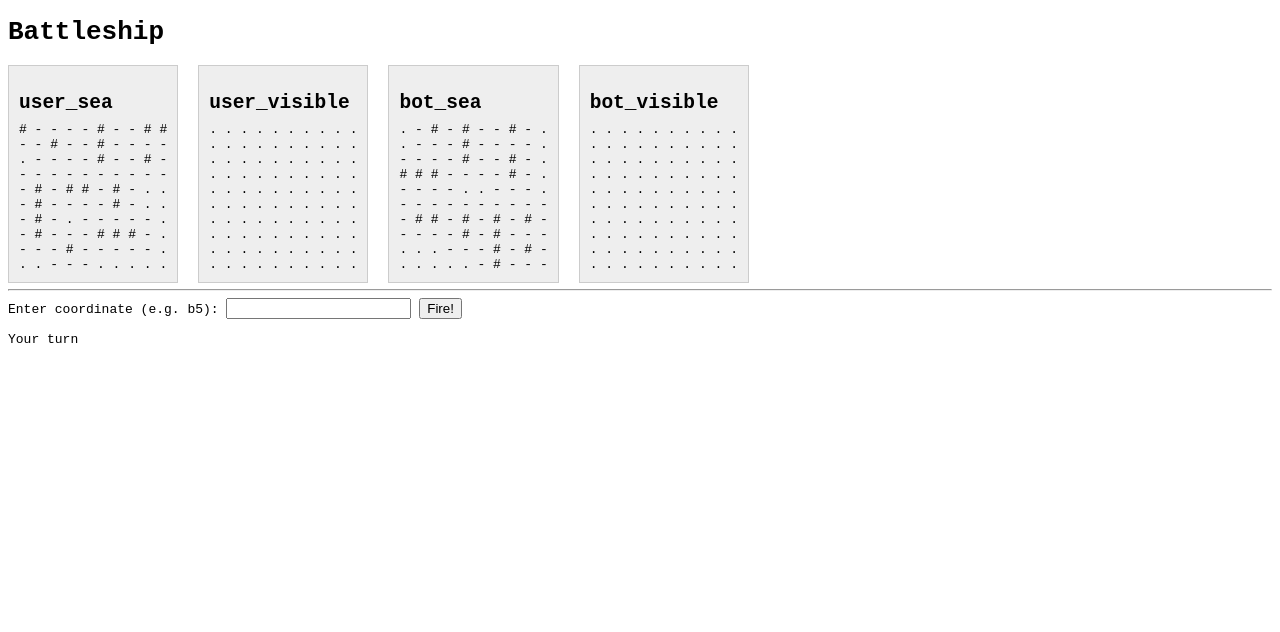
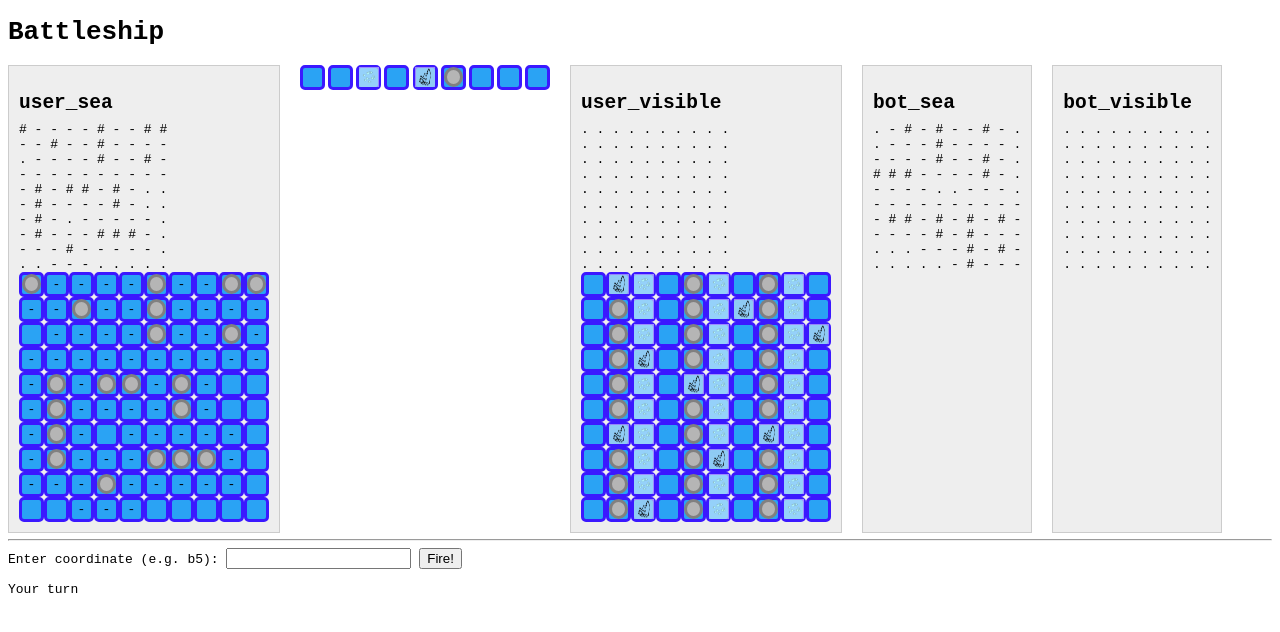
Before and after one commit to Rattiegirl/python-programs, a FastAPI app: page / in a window 1280 px wide. Shown: the top 632 px of the page. Run offline with FastAPI, Linux system fonts and the light colour scheme.

Commit message:
Created 9x9 blue box fields, added some new symbols to them

```diff
--- a/server.py
+++ b/server.py
@@ -2,6 +2,7 @@ from fastapi.responses import HTMLResponse
 from fastapi.templating import Jinja2Templates
 from fastapi.requests import Request
 from fastapi import FastAPI, HTTPException
+from fastapi.staticfiles import StaticFiles
 from pydantic import BaseModel
 from battleship.lib import *
 import os
@@ -10,6 +11,7 @@ import random
 BASE_DIR = os.path.dirname(os.path.abspath(__file__))
 templates = Jinja2Templates(directory=os.path.join(BASE_DIR, "templates"))
 app = FastAPI()
+app.mount("/pictures", StaticFiles(directory="pictures"), name="pictures")
 
 class MoveRequest(BaseModel):
     coordinate: str
--- a/templates/index.html
+++ b/templates/index.html
@@ -1,41 +1,111 @@
 <!DOCTYPE html>
 <html>
+
 <head>
   <title>Battleship</title>
   <style>
+    * {
+      box-sizing: border-box;
+    }
+
     body {
       font-family: monospace;
     }
+
     .board-wrapper {
       display: flex;
       flex-wrap: wrap;
       gap: 20px;
     }
+
     .board {
       background: #eee;
       padding: 10px;
       border: 1px solid #ccc;
     }
+
     pre {
       margin: 0;
     }
+
     h2 {
       margin-bottom: 0.4em;
     }
+
+    .sea {
+      display: flex;
+      flex-wrap: wrap;
+      justify-content: space-between;
+      align-items: space-between;
+      width: 250px;
+      height: 250px;
+      gap: 0;
+    }
+
+    .spot {
+      display: flex;
+      justify-content: center;
+      align-items: center;
+      width: 25px;
+      height: 25px;
+      border: 3px solid rgb(59, 24, 255);
+      background-color: rgb(42, 163, 244);
+      border-radius: 5px;
+    }
+
+    .deck {
+      width: 20px;
+      height: 20px;
+      border: 3px solid grey;
+      background-color: rgb(181, 181, 181);
+      border-radius: 50%;
+    }
+
+    .bubble {
+      display: flex;
+      justify-content: center;
+      align-items: center;
+      width: 20px;
+      height: 20px;
+      background-color: transparent;
+    }
+
+    .sinking_ship {
+      display: flex;
+      justify-content: center;
+      align-items: center;
+      width: 20px;
+      height: 20px;
+      background-color: transparent;
+    }
   </style>
 </head>
+
 <body>
   <h1>Battleship</h1>
 
   <div class="board-wrapper">
-    <div class="board">
+    <div class="board" id="board-1">
       <h2>user_sea</h2>
       <pre id="userSea">Loading...</pre>
     </div>
 
     <!-- тут -->
+    <div class="sea">
+      <div class="spot"></div>
+      <div class="spot"></div>
+      <div class="spot"><img src="/pictures/bubbles.png" class="bubble" alt="" /></div>
+      <div class="spot"></div>
+      <div class="spot"><img src="/pictures/sinking_ship.png" class="sinking_ship" alt="" /></div>
+      <div class="spot">
+        <div class="deck"></div>
+      </div>
+      <div class="spot"></div>
+      <div class="spot"></div>
+      <div class="spot"></div>
+    </div>
 
-    <div class="board">
+    <div class="board" id="board-2">
       <h2>user_visible</h2>
       <pre id="userVisible">Loading...</pre>
     </div>
@@ -69,6 +139,9 @@
       const format = (sea) => sea.map(row => row.join(" ")).join("\n");
 
       document.getElementById("userSea").textContent = format(data.user_sea);
+      const wrapperEl1 = document.querySelector("#board-1")
+      renderSea(data.user_sea, wrapperEl1)
+      console.log(data.user_sea)
       document.getElementById("userVisible").textContent = format(data.user_visible);
       document.getElementById("botSea").textContent = format(data.bot_sea);
       document.getElementById("botVisible").textContent = format(data.bot_visible);
@@ -102,6 +175,56 @@
     });
 
     fetchState();
+
+    const renderSea = (sea, wrapperEl) => {
+      const seaEl = document.createElement("div")
+      seaEl.classList.add("sea")
+      seaEl.innerHTML = ""
+      for (const row of sea) {
+        for (const cell of row) {
+          if (cell === ".") {
+            seaEl.innerHTML += '<div class="spot"></div>'
+
+          } else if (cell === "#") {
+            seaEl.innerHTML += '<div class="spot"><div class="deck"></div></div>'
+
+          } else if (cell === "~") {
+            seaEl.innerHTML += '<div class="spot"><img src="/pictures/bubbles.png" class="bubble" alt="" /></div>'
+
+          } else if (cell === "X") {
+            seaEl.innerHTML += '<div class="spot"><img src="/pictures/sinking_ship.png" class="sinking_ship" alt="" /></div>'
+
+          }else if (cell === "-") {
+            seaEl.innerHTML += '<div class="spot">-</div>'
+          }
+        }
+      }
+      wrapperEl.append(seaEl)
+    }
+
+
+    // const sea1 = [
+    //   ["#", ".", "."],
+    //   [".", ".", "#"],
+    //   [".", ".", "."],
+    // ]
+    // renderSea(sea1, wrapperEl1)
+
+    const wrapperEl2 = document.querySelector("#board-2")
+    const sea2 = [
+      [".", "X", "~", ".", "#", "~", ".", "#", "~", "."],
+      [".", "#", "~", ".", "#", "~", "X", "#", "~", "."],
+      [".", "#", "~", ".", "#", "~", ".", "#", "~", "X"],
+      [".", "#", "X", ".", "#", "~", ".", "#", "~", "."],
+      [".", "#", "~", ".", "X", "~", ".", "#", "~", "."],
+      [".", "#", "~", ".", "#", "~", ".", "#", "~", "."],
+      [".", "X", "~", ".", "#", "~", ".", "X", "~", "."],
+      [".", "#", "~", ".", "#", "X", ".", "#", "~", "."],
+      [".", "#", "~", ".", "#", "~", ".", "#", "~", "."],
+      [".", "#", "X", ".", "#", "~", ".", "#", "~", "."],
+    ]
+    renderSea(sea2, wrapperEl2)
   </script>
 </body>
+
 </html>
```
Also changed, not shown: pictures/bubbles.png (added), pictures/sinking_ship.png (added), readme.md (added).
